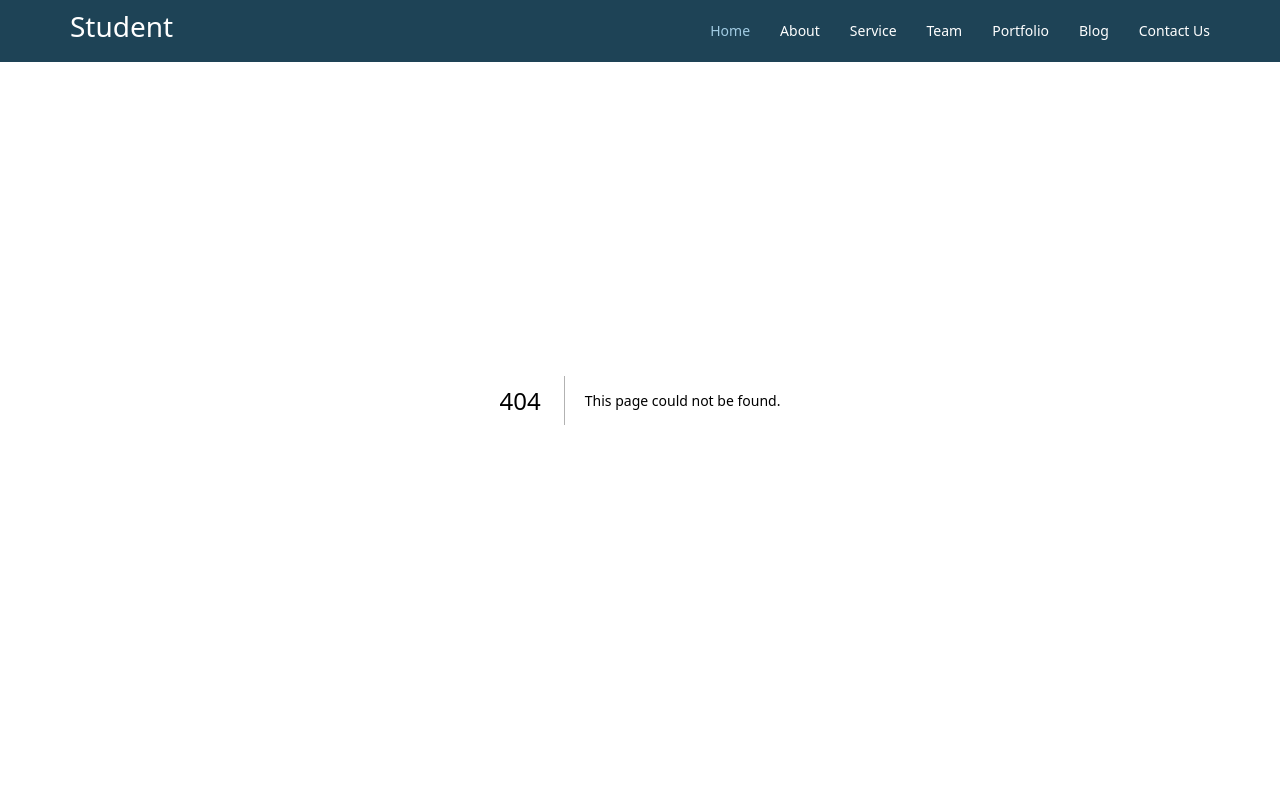
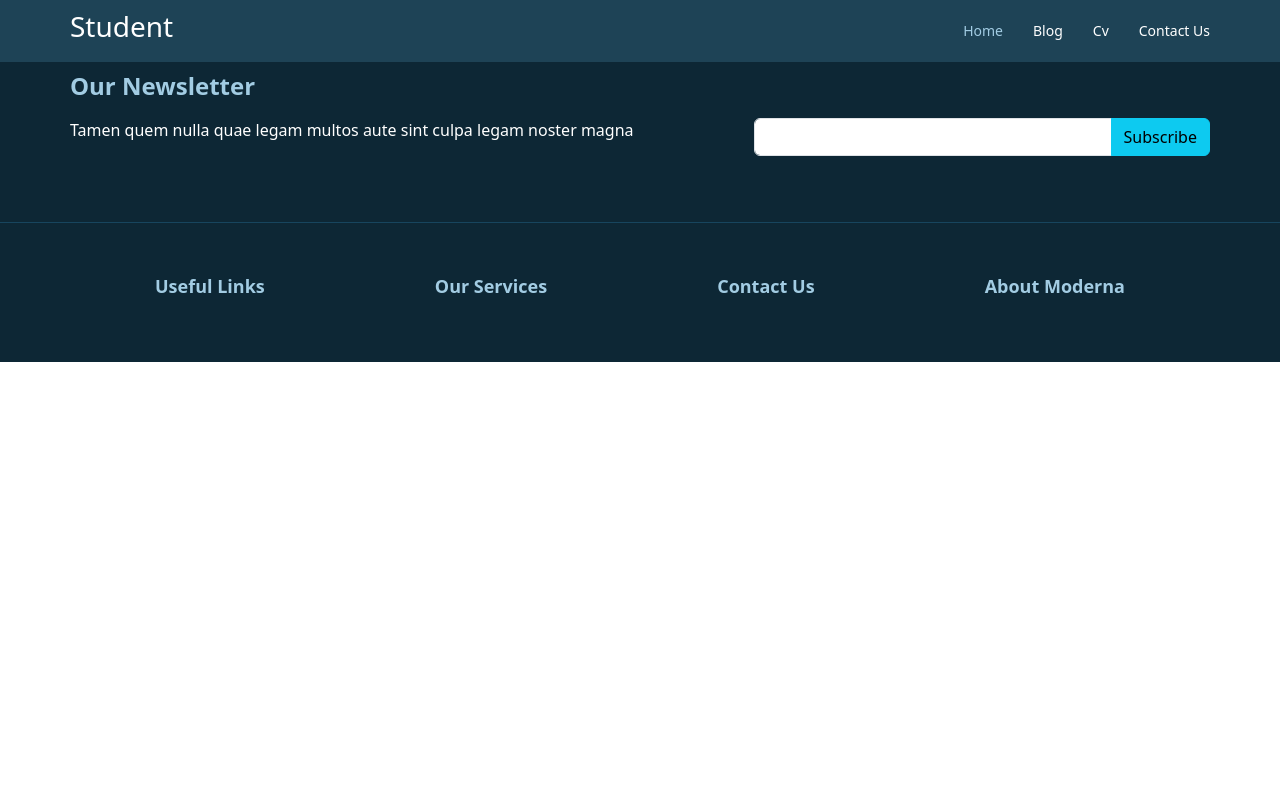
Before and after one commit to vydeyaswanth/student-portfolio, a Next.js app in the folder student/: page /cv in a window 1280 px wide. Before the commit this address had no page. Shown: the top 800 px of the page. Built offline with nearby package versions, Linux system fonts and the light colour scheme.

Commit message:
nav changes

```diff
--- /dev/null
+++ b/student/pages/cv/index.js
@@ -0,0 +1,2 @@
+import Cv from "@/ui/page-components/cv";
+export default Cv;
--- /dev/null
+++ b/student/ui/page-components/cv/index.js
@@ -0,0 +1,4 @@
+const Cv=()=>{
+    return <div>Hello</div>
+};
+export default Cv;
--- a/student/ui/page-components/layout/navbar/index.js
+++ b/student/ui/page-components/layout/navbar/index.js
@@ -2,7 +2,7 @@
 import styles from './styles.module.css'
 import { useState } from 'react'
 import { useRouter } from 'next/router';
-const NAV = ['Home', 'About', 'Service', 'Team', 'Portfolio', 'Blog', 'Contact Us']
+const NAV = ['Home', 'Blog', 'Cv', 'Contact Us']
 const NavBar = () => {
     const [active, setActive] = useState('Home')
     const { push } = useRouter()
```
